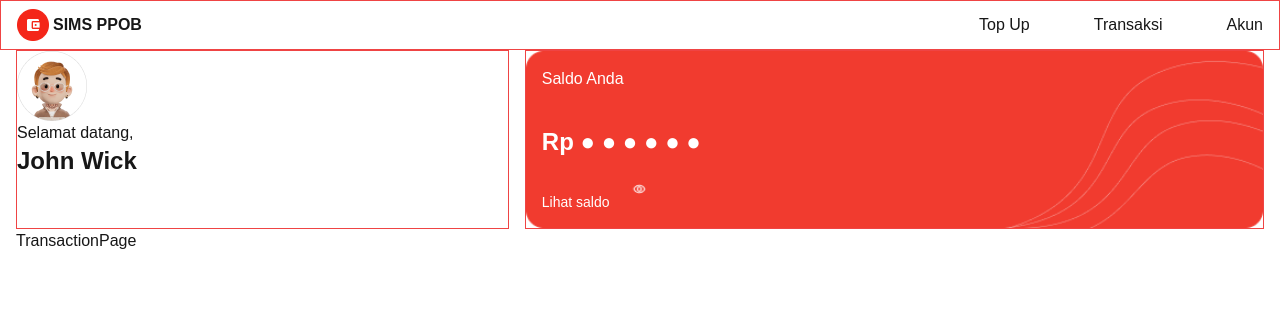
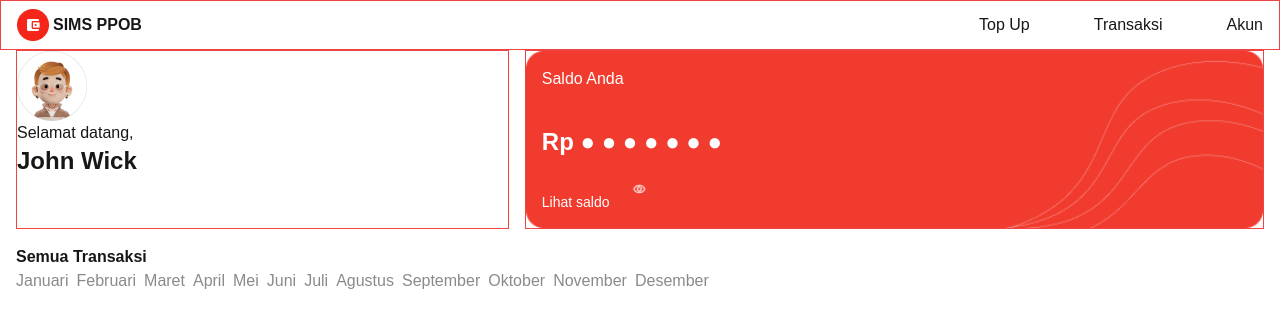
Before and after one commit to istamosh/sims-ppob, a Next.js app: page /transaction in a window 1280 px wide. Shown: the top 328 px of the page. Built offline with nearby package versions, Linux system fonts and the light colour scheme.

Commit message:
add: transaction menu

```diff
--- a/src/app/transaction/page.tsx
+++ b/src/app/transaction/page.tsx
@@ -1,8 +1,13 @@
 import DashboardLayout from "@/components/DashboardLayout";
+import TransactionMenu from "@/components/TransactionMenu";
 import React from "react";
 
 const TransactionPage = () => {
-  return <DashboardLayout>TransactionPage</DashboardLayout>;
+  return (
+    <DashboardLayout>
+      <TransactionMenu />
+    </DashboardLayout>
+  );
 };
 
 export default TransactionPage;
--- a/src/components/AccountForm.tsx
+++ b/src/components/AccountForm.tsx
@@ -65,7 +65,7 @@ const AccountForm = () => {
             <path
               fillRule="evenodd"
               d="M12 4a4 4 0 1 0 0 8 4 4 0 0 0 0-8Zm-2 9a4 4 0 0 0-4 4v1a2 2 0 0 0 2 2h8a2 2 0 0 0 2-2v-1a4 4 0 0 0-4-4h-4Z"
-              clip-rule="evenodd"
+              clipRule="evenodd"
             />
           </svg>
           <input
@@ -93,7 +93,7 @@ const AccountForm = () => {
             <path
               fillRule="evenodd"
               d="M12 4a4 4 0 1 0 0 8 4 4 0 0 0 0-8Zm-2 9a4 4 0 0 0-4 4v1a2 2 0 0 0 2 2h8a2 2 0 0 0 2-2v-1a4 4 0 0 0-4-4h-4Z"
-              clip-rule="evenodd"
+              clipRule="evenodd"
             />
           </svg>
           <input
--- a/src/components/DashboardMenu.tsx
+++ b/src/components/DashboardMenu.tsx
@@ -25,11 +25,11 @@ const banners = 5;
 const DashboardMenu = () => {
   return (
     <div className="flex flex-col">
-      <ul className="flex justify-between 2xl:justify-evenly gap-1 w-full overflow-x-auto">
+      <ul className="flex justify-center flex-wrap 2xl:justify-evenly gap-1 w-full overflow-x-auto">
         {menu.map((item, i) => (
           <li
             key={`menu-${i}`}
-            className="min-w-[75px] max-w-[100px] border border-red-500"
+            className="min-w-[75px] w-[75px] border border-red-500"
           >
             <Link
               href={item.href}
@@ -41,7 +41,9 @@ const DashboardMenu = () => {
                 width={50}
                 height={50}
               />
-              <p className="break-words text-center text-xs">{item.label}</p>
+              <p className="break-words text-center text-xs leading-none">
+                {item.label}
+              </p>
             </Link>
           </li>
         ))}
--- /dev/null
+++ b/src/components/TransactionMenu.tsx
@@ -0,0 +1,35 @@
+import React from "react";
+
+const months = [
+  "Januari",
+  "Februari",
+  "Maret",
+  "April",
+  "Mei",
+  "Juni",
+  "Juli",
+  "Agustus",
+  "September",
+  "Oktober",
+  "November",
+  "Desember",
+];
+
+const TransactionMenu = () => {
+  return (
+    <div className="flex flex-col">
+      <h2 className="font-bold">Semua Transaksi</h2>
+      <ul className="flex flex-row gap-2 flex-wrap">
+        {months.map((month) => (
+          <li key={month}>
+            <button className="opacity-50 hover:opacity-100 hover:font-bold">
+              {month}
+            </button>
+          </li>
+        ))}
+      </ul>
+    </div>
+  );
+};
+
+export default TransactionMenu;
--- a/src/components/UserSection.tsx
+++ b/src/components/UserSection.tsx
@@ -4,11 +4,13 @@ import React, { useState } from "react";
 
 const UserSection = () => {
   const [showBalance, setShowBalance] = useState(false);
+
   const setBalanceVisibility = () => {
     setShowBalance(!showBalance);
   };
+
   return (
-    <div className="flex gap-4">
+    <div className="flex gap-4 mb-4">
       <div className="w-2/5 border border-red-500">
         <img src="/assets/Profile Photo.png" alt="" />
         <p>Selamat datang,</p>
@@ -25,7 +27,7 @@ const UserSection = () => {
         <div className="absolute top-0 left-0 text-white p-4 h-full flex flex-col justify-between">
           <p>Saldo Anda</p>
           <p className="font-bold text-2xl">
-            Rp {showBalance ? `0` : "● ● ● ● ● ●"}
+            Rp {showBalance ? `0` : "● ● ● ● ● ● ●"}
           </p>
           <button onClick={setBalanceVisibility} className="text-sm text-left">
             {showBalance ? "Tutup" : "Lihat"} saldo
```
